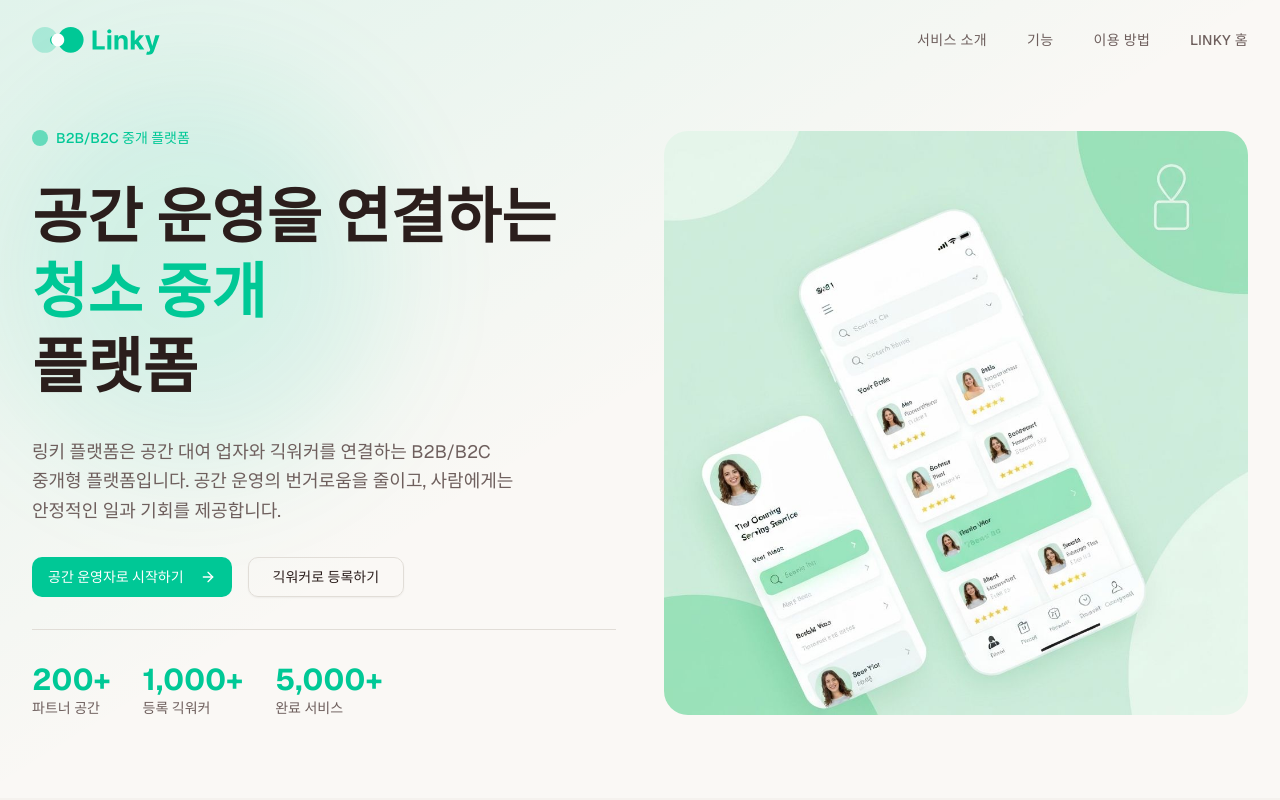
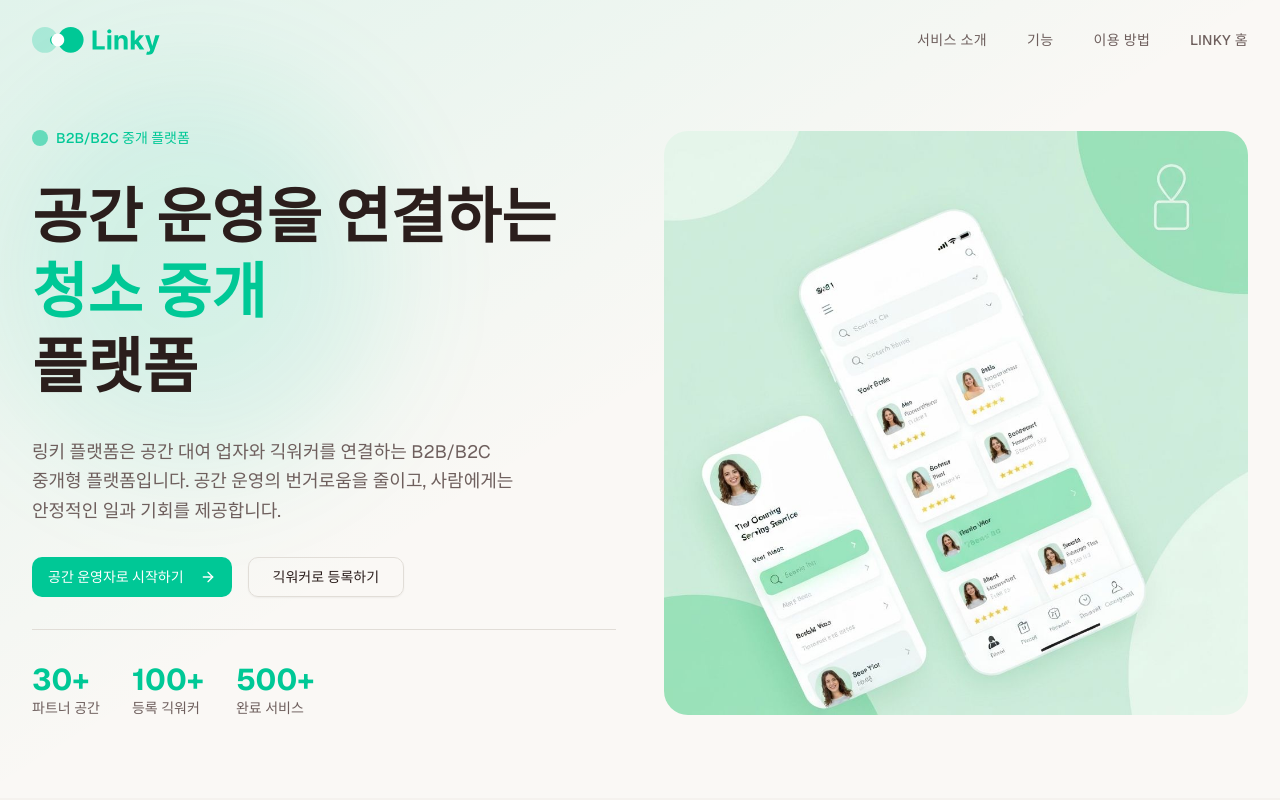
Before and after one commit to LinkyDev01/testLanding, a Next.js app: page /platform in a window 1280 px wide. Shown: the top 800 px of the page. Built offline with nearby package versions, Linux system fonts and the light colour scheme; a web font is replaced by a local one.

Commit message:
change : platform 숫자 수정

```diff
--- a/constants/platform/features.ts
+++ b/constants/platform/features.ts
@@ -87,9 +87,9 @@ export const EXTENDED_FEATURES: Feature[] = [
 ]
 
 export const PLATFORM_STATS: StatItem[] = [
-  { value: "200+", label: "파트너 공간" },
-  { value: "1,000+", label: "등록 긱워커" },
-  { value: "5,000+", label: "완료 서비스" },
+  { value: "30+", label: "파트너 공간" },
+  { value: "100+", label: "등록 긱워커" },
+  { value: "500+", label: "완료 서비스" },
 ]
 
 export const BUSINESS_PROBLEMS = [
```
